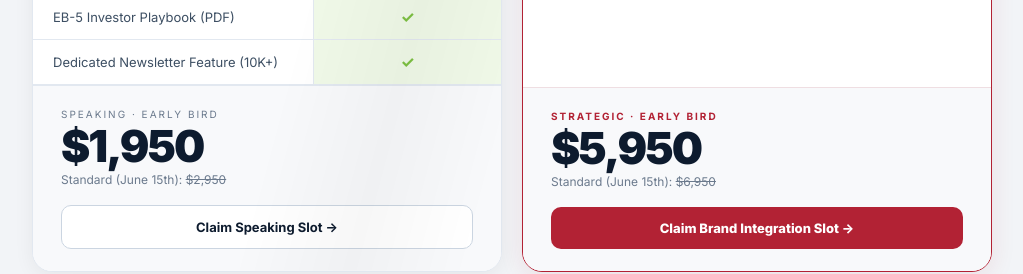
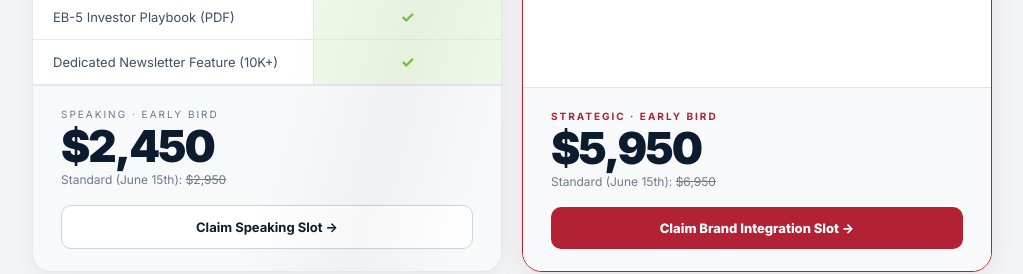
Before and after one commit to freedombusinesssummit-stack/eb5us, a Next.js app: page / in a window 1280 px wide. Shown: the part 9800-10074 px from the top of the page, without its empty margins (128-1151 px from the left). Built offline with nearby package versions, Linux system fonts and the light colour scheme.

Commit message:
Speaking & Visibility price: $2,450

```diff
--- a/app/InvestAmericaSummit.tsx
+++ b/app/InvestAmericaSummit.tsx
@@ -772,7 +772,7 @@ function Pricing() {
             {/* Price footer */}
             <div style={{ background: "#F8F9FB", borderTop: `1px solid ${C.border}`, padding: "22px 28px" }}>
               <div style={{ fontSize: 10, color: C.textGray, letterSpacing: 2, textTransform: "uppercase", marginBottom: 4 }}>Speaking · Early Bird</div>
-              <div style={{ fontSize: 44, fontWeight: 900, color: C.text, letterSpacing: -2, lineHeight: 1, marginBottom: 4 }}>$1,950</div>
+              <div style={{ fontSize: 44, fontWeight: 900, color: C.text, letterSpacing: -2, lineHeight: 1, marginBottom: 4 }}>$2,450</div>
               <div style={{ fontSize: 12, color: C.textGray, marginBottom: 18 }}>Standard (June 15th): <span style={{ textDecoration: "line-through" }}>$2,950</span></div>
               <a href="mailto:denis@fsummit.net" className="price-btn-outline" style={{ display: "block", textAlign: "center", background: C.bg, border: `1.5px solid ${C.borderDark}`, color: C.text, padding: "13px 0", borderRadius: 10, fontSize: 13, fontWeight: 700, textDecoration: "none", transition: "background 0.2s" }}>Claim Speaking Slot →</a>
             </div>
```
